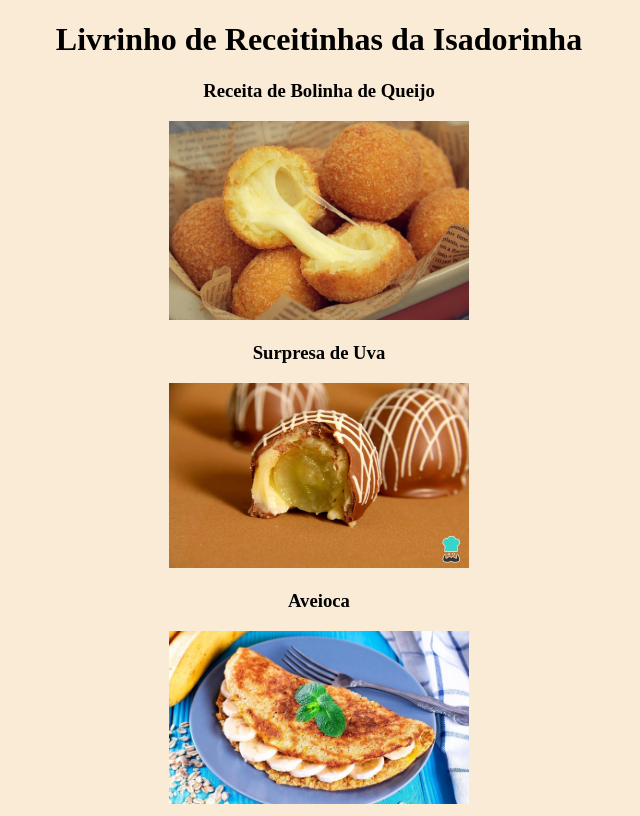
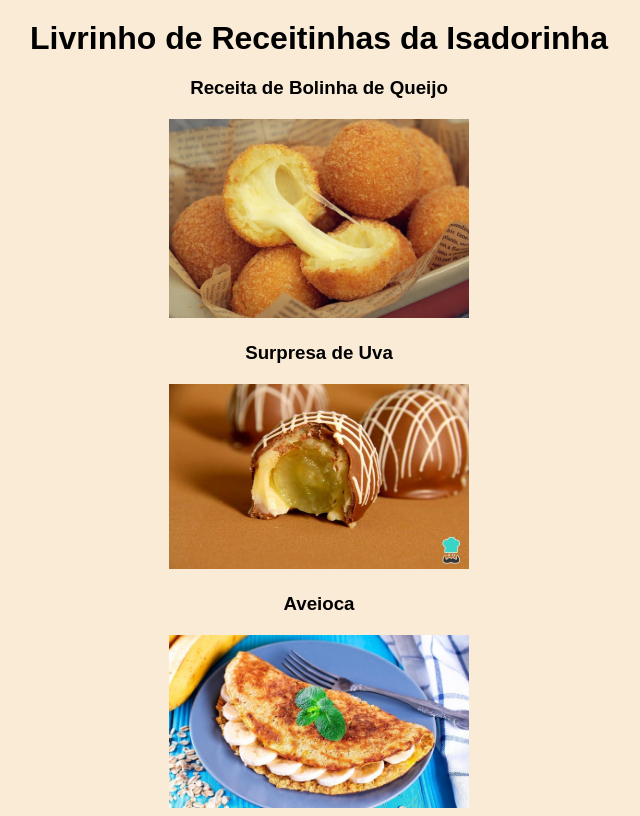
Before and after one commit to LucasEspind/m2semana1, a plain HTML site: page main/index.html in a window 1280 px wide. Shown: the whole page, without its empty margins (321-961 px from the left). Drawn offline with Linux system fonts and the light colour scheme.

Commit message:
Alteracoes basicas do css

```diff
--- a/main/style.css
+++ b/main/style.css
@@ -1,15 +1,29 @@
 * {
-    background-color: antiquewhite;
-    font-family:'Times New Roman', Times, serif
+    margin: 0;
+    padding: 0;
+    box-sizing: border-box;
+    font-family: 'Oswald', sans-serif;
 }
 
+body{
+    height: 100%;
+    display: flex;
+    flex-direction: column;
+    align-items: center;
+    justify-content: center;
+    background-color: antiquewhite;
+}
 #home {
     text-align: center;
     align-items: center;
 }
 
-body{
-    text-align: justify;
+h1, h3{
+    margin: 20px;
+}
+
+h2 {
+    margin-bottom: 20px;
 }
 
 header {
@@ -32,5 +46,5 @@ img {
 li {
     list-style-position:inside;
     text-align:justify;
-    padding-top: 10px;
+    padding-bottom: 20px;
 }
```
